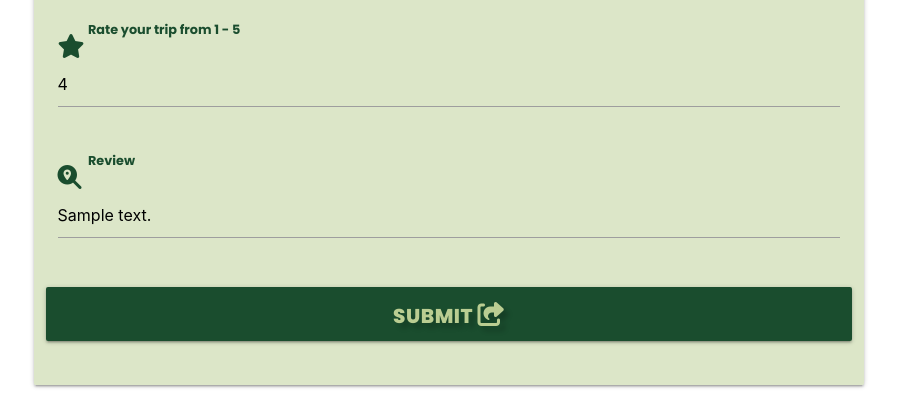
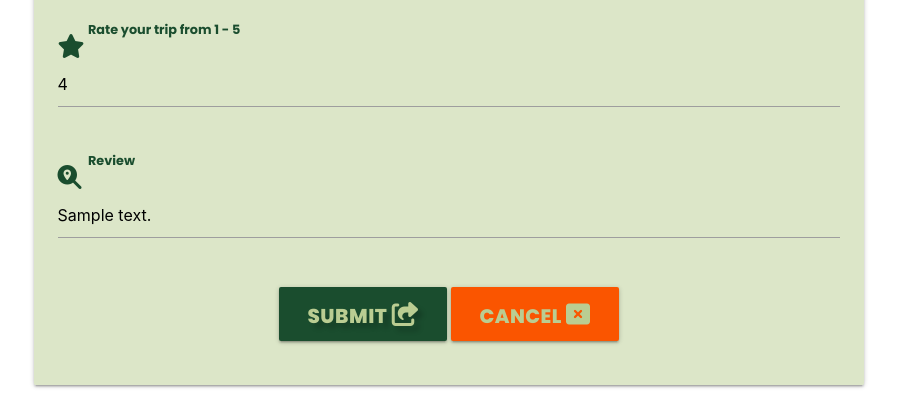
Before and after one commit to e-h-dev/trip-discoverer, a Flask app: template templates/edit-trip.html in a window 1280 px wide. Shown: the part 1139-1559 px from the top of the page, without its empty margins (191-1088 px from the left). Run offline with Flask 3, Linux system fonts and the light colour scheme; the template is opened without the code that fills it: most values are stand-ins (such as "Sample title", 1, 10 or a date in 2020); some libraries are stand-ins or nearby versions.

Commit message:
Add and edit submit and cancel buttons

```diff
--- a/static/css/style.css
+++ b/static/css/style.css
@@ -360,3 +360,18 @@ i{
   top:10px;
   z-index: 2;
 }
+
+/* edit trips */
+
+.cancel-btn{
+  background-color: rgb(250, 85, 0);
+  color:var(--light-color);
+  font-family: var(--head-text);
+  font-size: 1.3rem;
+  font-weight: 800;
+}
+
+.cancel-btn:hover{
+  background-color: var(--light-color);
+  color:rgb(250, 85, 0);
+}
--- a/templates/edit-trip.html
+++ b/templates/edit-trip.html
@@ -102,10 +102,13 @@
                                 </div>
                             </div>
                             <!-- submit button -->
-                            <div class="row">
-                                <button type="submit" class="col s12 btn-large btn header-font nav-text">
+                            <div class="row center-align">
+                                <button type="submit" class="btn-large btn header-font nav-text">
                                     Submit <i class="fa-solid fa-share-from-square"></i>
                                 </button>
+                                <a href="{{ url_for('find_trips') }}" class="btn-large cancel-btn">
+                                    Cancel <i class="fa-solid fa-rectangle-xmark"></i>
+                                </a>
                             </div>
                         </div>
                     </form>
--- a/templates/trips.html
+++ b/templates/trips.html
@@ -88,7 +88,7 @@
                     {% endif %}
                     {{ trip.trip_review }}<br>
                     <p><em>Trip added by: {{ trip.created_by }}</em></p>
-                    <a href="{{ url_for('edit_trip', trip_id=trip._id)}}">Edit Trip</a>
+                    <a href="{{ url_for('edit_trip', trip_id=trip._id)}}" class="btn-large">Edit Trip</a>
                 </div>
             </li>
             {% endfor %}
```
